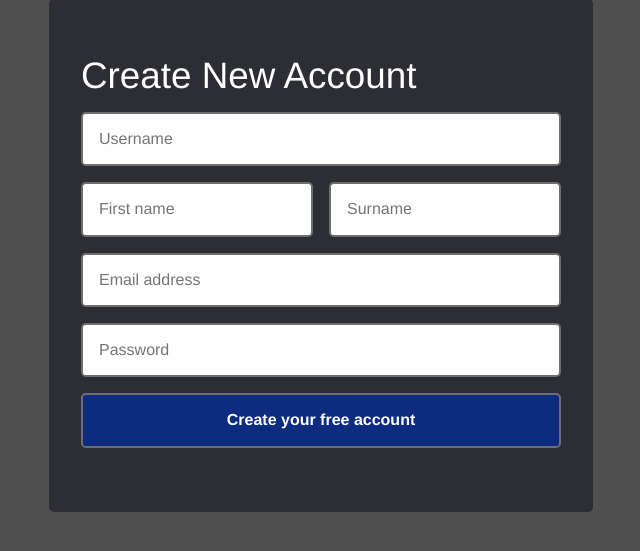
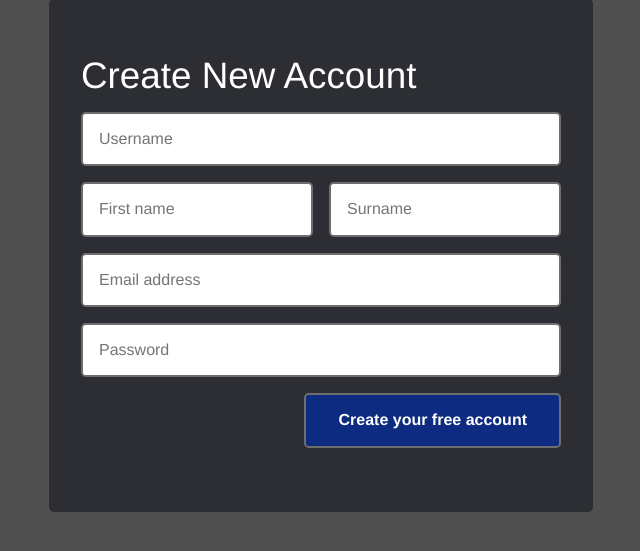
Before and after one commit to jdineen21/videofree_django, a Django app: page /user/sign-up/ in a window 1280 px wide. Shown: the part 113-664 px from the top of the page, without its empty margins (319-959 px from the left). Run offline with Django 3.2, Linux system fonts and the light colour scheme.

Commit message:
aligned submit button for signup form to the right

```diff
--- a/user/static/user/signup.css
+++ b/user/static/user/signup.css
@@ -64,10 +64,13 @@ ul {
     width: 100%;
 }
 
-#signup_form .submit {
+.submit_li {
+    text-align: right;
+}
+
+.submit {
     padding: 1em 2em;
     color: #ffffff;
     font-weight: 600;
     background: #0d2c81;
-    width: 100%;
 }
--- a/user/templates/user/signup.html
+++ b/user/templates/user/signup.html
@@ -35,8 +35,10 @@
                         </li>
                     {% endif %}
                 {% endfor %}
+                <li class="submit_li">
+                    <input type="submit" value="Create your free account" class="submit">
+                </li>
             </ul>
-            <input type="submit" value="Create your free account" class="submit">
         </form>
     </div>
 {% endblock %}
```
